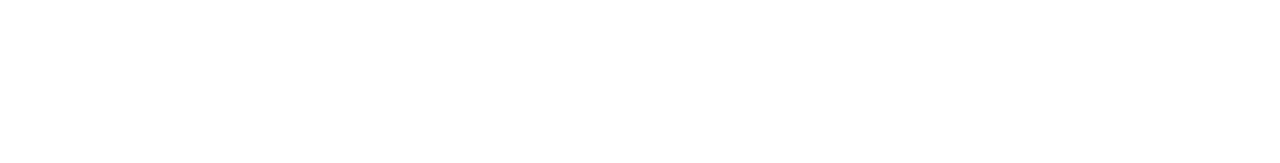
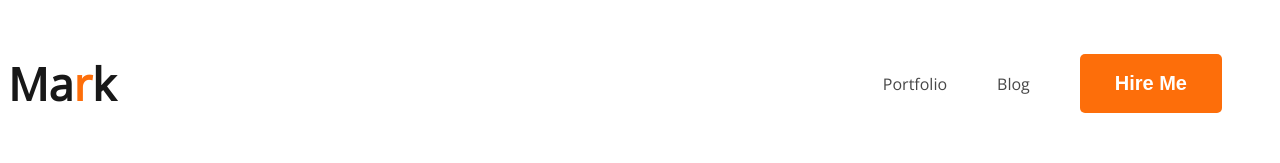
Before and after one commit to Tushar2024/web-developer-portfolio, a plain HTML site: page index.html in a window 1280 px wide. Drawn offline with nearby package versions, Linux system fonts and the light colour scheme.

Commit message:
nav bar added

```diff
--- a/index.html
+++ b/index.html
@@ -4,9 +4,21 @@
     <meta charset="UTF-8">
     <meta name="viewport" content="width=device-width, initial-scale=1.0">
     <title>Web Developer Portfolio</title>
+    <link rel="preconnect" href="https://fonts.googleapis.com">
+    <link rel="preconnect" href="https://fonts.gstatic.com" crossorigin>
+    <link href="https://fonts.googleapis.com/css2?family=Open+Sans&display=swap" rel="stylesheet">
+    <link rel="stylesheet" href="styles/portfolio.css">
 </head>
 <body>
     <header>
+           <nav>
+             <h3 class="nav-title">Ma<span class="text-primary">r</span>k</h3>
+             <ul>
+                <li><a href="">Portfolio</a></li>
+                <li><a href="">Blog</a></li>
+                <li><button class="btn-primary">Hire Me</button></li>
+             </ul>
+           </nav>
 
     </header>
 
--- /dev/null
+++ b/styles/portfolio.css
@@ -0,0 +1,43 @@
+/* common shared styles */
+body{
+    font-family: 'Open Sans', sans-serif;
+}
+.text-primary{
+    color: #FD6E0A;
+}
+.btn-primary{
+    border-radius: 5px;
+    background: #FD6E0A;
+    border: 0;
+    color: #FFF;
+    font-size: 20px;
+    font-weight: 700;
+    padding: 18px 35px;
+}
+/* navigation part styles */
+nav{
+    display: flex;
+    justify-content: space-between;
+    align-items: center;
+}
+
+.nav-title{
+    color: #181818;
+    font-size: 45px;
+    font-weight: 800;
+}
+
+nav > ul {
+    display: flex;
+    align-items: center;
+}
+
+nav li{
+    list-style: none;
+    margin-right: 50px;
+}
+
+nav a{
+    text-decoration: none;
+    color: #474747;
+}
```
